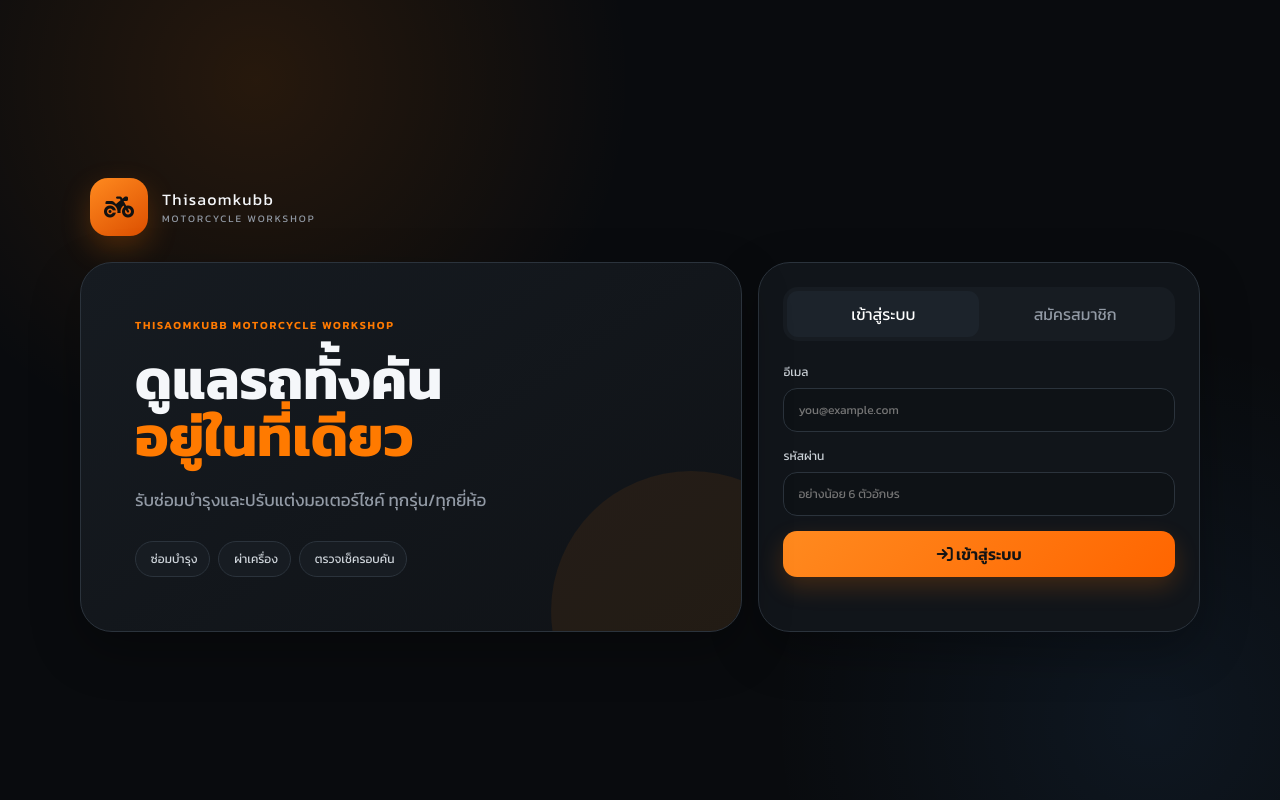
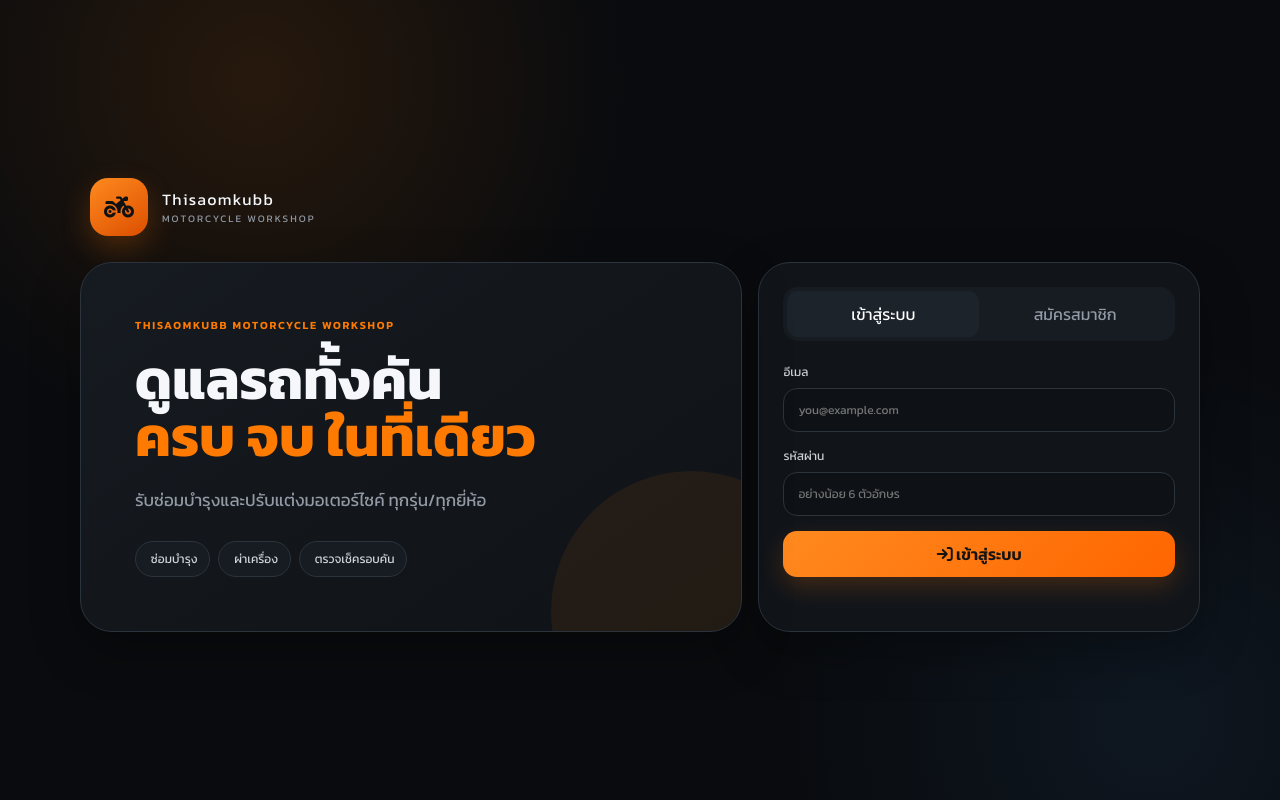
Before and after one commit to thisaomkubb/aommyyyyy, a plain HTML site: page index.html in a window 1280 px wide. Drawn offline with Linux system fonts and the light colour scheme; no server answers.

Commit message:
Update index.html

```diff
--- a/index.html
+++ b/index.html
@@ -26,7 +26,7 @@
 
       <div class="auth-copy">
         <span class="eyebrow">Thisaomkubb Motorcycle Workshop </span>
-        <h1>ดูแลรถทั้งคัน<br><span>อยู่ในที่เดียว</span></h1>
+        <h1>ดูแลรถทั้งคัน<br><span>ครบ จบ ในที่เดียว</span></h1>
         <p>รับซ่อมบำรุงและปรับแต่งมอเตอร์ไซค์ ทุกรุ่น/ทุกยี่ห้อ </p>
         <div class="feature-pills">
           <span><i class="fa-solid "></i> ซ่อมบำรุง</span>
```
